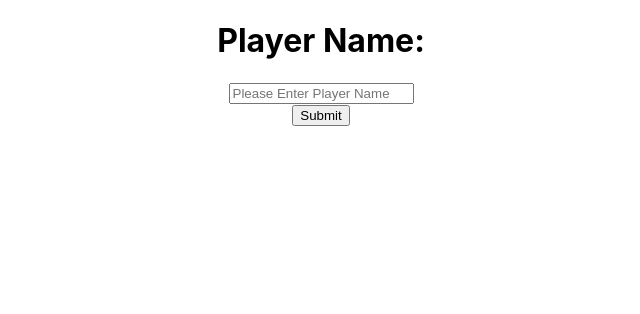
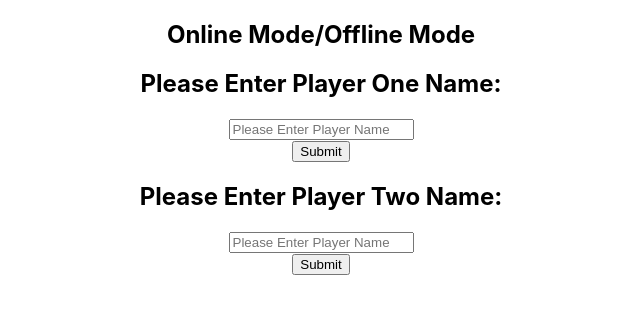
Before and after one commit to Aman-Hundal/PongJS, a React (Create React App) app in the folder frontend/: page / in a window 1280 px wide. Shown: the top 314 px of the page, without its empty margins (319-959 px from the left). Built offline with nearby package versions, Linux system fonts and the light colour scheme.

Commit message:
added formP1, formP2 and state mgmt. styling required

```diff
--- a/frontend/src/App.js
+++ b/frontend/src/App.js
@@ -2,7 +2,7 @@ import './App.css';
 import Canvas from "./components/Canvas";
 import Leaderboard from './components/Leaderboard';
 import Players from './components/Players';
-import UserForm from './components/Setup/UsersForm';
+import Index from './components/Setup/Index';
 import {useState, useEffect} from 'react';
 
 function App() {
@@ -108,7 +108,7 @@ const testData = [
 
   return (
     <div className="App">
-      <UserForm setNameP1={setNameP1} setNameP2={setNameP2} />
+      <Index setNameP1={setNameP1} setNameP2={setNameP2} />
       {/* <Players P1={state.player1} P2={state.player2} />
       <Canvas winner={winner} newGame={newGame} endGame={endGame} gameOn={state.gameOn} P1={state.player1} P2={state.player2} increaseScoreP1={increaseScoreP1} increaseScoreP2={increaseScoreP2} mins={state.minutes} secs={state.seconds} animateTimer={animateTimer} />
       <Leaderboard matches={testData} /> */}
--- a/frontend/src/components/Setup/GameSelection.jsx
+++ b/frontend/src/components/Setup/GameSelection.jsx
@@ -1,6 +1,8 @@
 const GameSelection = (props) => {
     return (
-        <h1>Offline or Online</h1>
+        <div>
+            <h2>Online Mode/Offline Mode</h2>
+        </div>
     )
 }
 
--- a/frontend/src/components/Setup/Index.jsx
+++ b/frontend/src/components/Setup/Index.jsx
@@ -1,6 +1,15 @@
+import UserFormP1 from './UserFormP1';
+import UserFormP2 from './UserFormP2';
+import GameSelection from './GameSelection';
+
 const Index = (props) => {
+  const {setNameP1, setNameP2} = props;
   return (
-    <h1>Please Enter Player Names: </h1>
+    <div>
+      <GameSelection />
+      <UserFormP1 setPlayerName={setNameP1} />
+      <UserFormP2 setPlayerName={setNameP2} />
+    </div>
   )
 }
 
--- a/frontend/src/components/Setup/UsersForm.jsx
+++ b/frontend/src/components/Setup/UserFormP1.jsx
@@ -1,13 +1,13 @@
 import {useState} from 'react';
 
-const UserForm = (props) => {
-    const {setNameP1, setNameP2} = props;
+const UserFormP1 = (props) => {
+    const { setPlayerName } = props;
     const [name, setName] = useState("");
 
     return (
         <main className="playerform">
-            <h1>Player Name:</h1>
-            <form onSubmit={event => setNameP1(event)} autoComplete="off">
+            <h2>Please Enter Player One Name:</h2>
+            <form onSubmit={event => setName(event)} autoComplete="off">
                 <input
                 onChange={event => setName(event.target.value)}
                 name="Player Name:"
@@ -16,9 +16,9 @@ const UserForm = (props) => {
                 value={name}
                 />
             </form>
-            <button>Submit</button>
+            <button onClick={event => setPlayerName(name)}>Submit</button>
         </main>
     )
 }
 
-export default UserForm;
+export default UserFormP1;
--- /dev/null
+++ b/frontend/src/components/Setup/UserFormP2.jsx
@@ -0,0 +1,24 @@
+import {useState} from 'react';
+
+const UserFormP2 = (props) => {
+    const { setPlayerName } = props;
+    const [name, setName] = useState("");
+
+    return (
+        <main className="playerform">
+            <h2>Please Enter Player Two Name:</h2>
+            <form onSubmit={event => setName(event)} autoComplete="off">
+                <input
+                onChange={event => setName(event.target.value)}
+                name="Player Name:"
+                placeholder="Please Enter Player Name"
+                type="text"
+                value={name}
+                />
+            </form>
+            <button onClick={event => setPlayerName(name)}>Submit</button>
+        </main>
+    )
+}
+
+export default UserFormP2;
```
